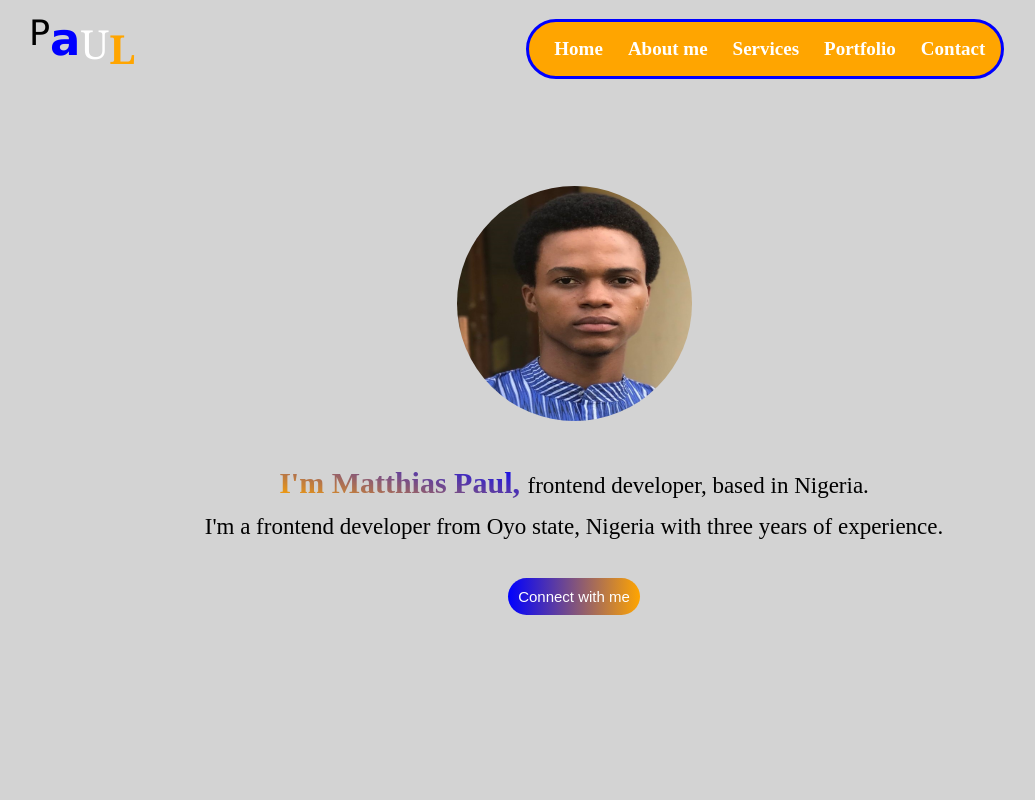
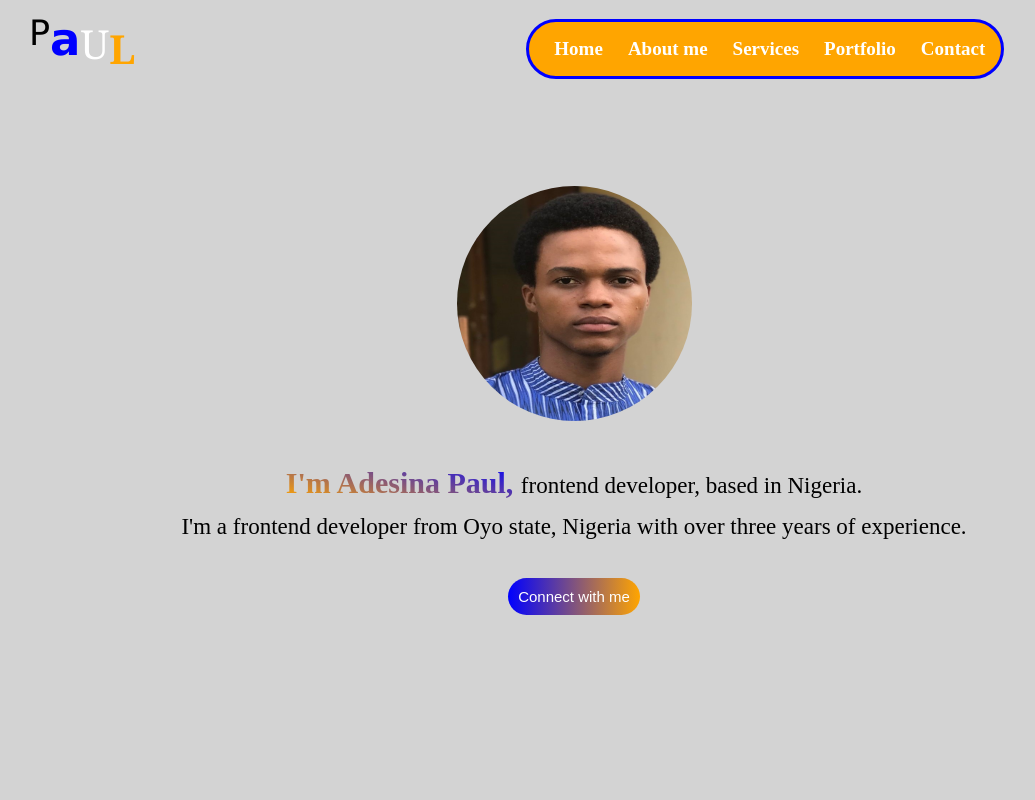
Before and after one commit to Matthias-Paul/Portfolio-, a React (Vite) app: page / in a window 1280 px wide. Shown: the top 800 px of the page, without its empty margins (66-1101 px from the left). Built offline with nearby package versions, Linux system fonts and the light colour scheme.

Commit message:
i commit

```diff
--- a/src/Hero.jsx
+++ b/src/Hero.jsx
@@ -10,10 +10,10 @@ export default function Hero() {
           <img src={pics} />
         </div>
         <div className={styles.text}>
-          <span className={styles.name}>I&#39;m Matthias Paul, </span>
+          <span className={styles.name}>I&#39;m Adesina Paul, </span>
           <span className={styles.dev}>frontend developer, based in Nigeria. </span>
           <p className={styles.paragraph}>
-            I&#39;m a frontend developer from Oyo state, Nigeria with three years of
+            I&#39;m a frontend developer from Oyo state, Nigeria with over three years of
             experience.
           </p>
 
```
